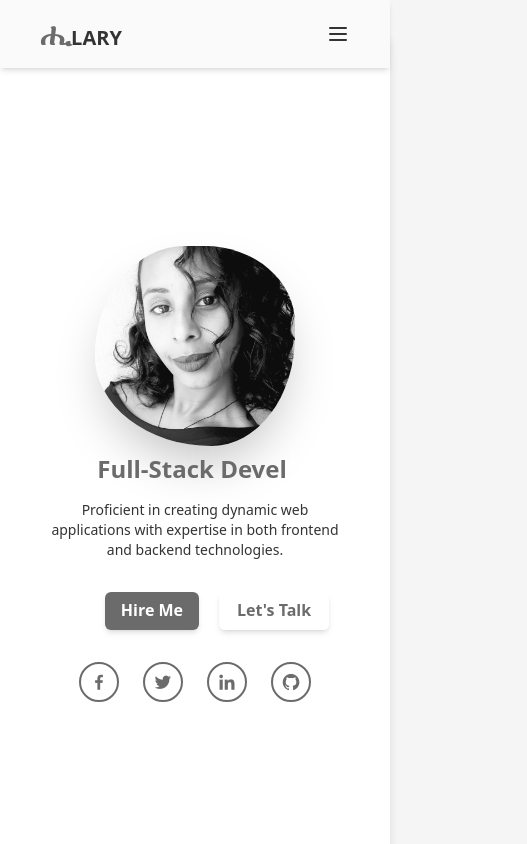
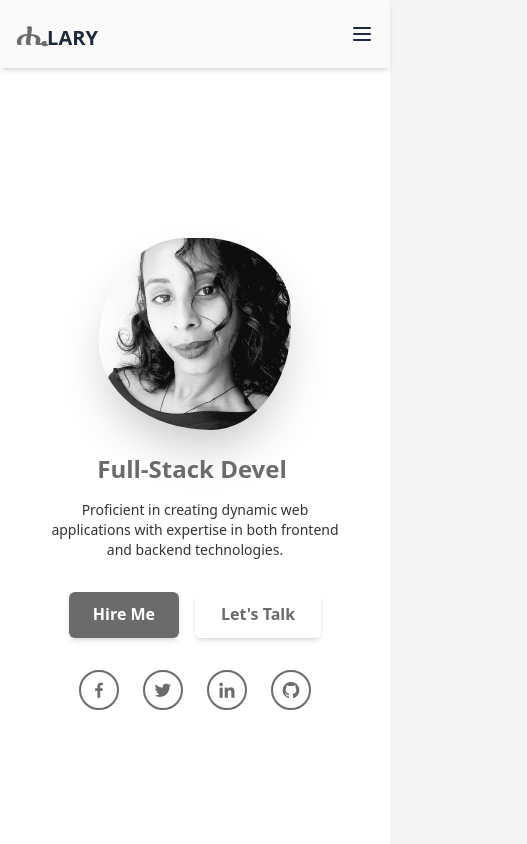
Before and after one commit to HilaryGH/Hillary-Portfolio, a React (Vite) app in the folder client/: page / in a window 390 px wide. Shown: the top 844 px of the page, 527 px wide, since content can reach past the window. Built offline with nearby package versions, Linux system fonts and the light colour scheme.

Commit message:
Update email API URL and fix responsiveness issues

```diff
--- a/client/index.html
+++ b/client/index.html
@@ -3,6 +3,8 @@
   <head>
     <meta charset="UTF-8" />
     <meta name="viewport" content="width=device-width, initial-scale=1.0" />
+    <link href='https://unpkg.com/boxicons@2.1.4/css/boxicons.min.css' rel='stylesheet'>
+
     <title>ሂላሪ Portfolio</title>
   </head>
   <body>
--- a/client/src/components/About/About.tsx
+++ b/client/src/components/About/About.tsx
@@ -2,7 +2,7 @@ const About = () => {
   return (
     <section
       id="about"
-      className="flex flex-col md:flex-row justify-between items-center shadow-md px-4 md:px-16 py-12 text-off-white gap-6 md:gap-20"
+      className="flex flex-col md:flex-row justify-center md:justify-between items-center text-center md:text-left shadow-md px-4 md:px-16 py-12 text-off-white gap-6 md:gap-20"
     >
       <div className="Avatar hidden md:block">
         <figure className="w-40 md:w-[400px] h-40 md:h-[400px]">
@@ -18,10 +18,10 @@ const About = () => {
       </div>
 
       <div className="content max-w-2xl">
-        <h2 className="text-left text-3xl md:text-5xl font-bold">
+        <h2 className="text-3xl md:text-5xl font-bold text-center md:text-left">
           About <span className="text-[#6B6B6B] text-xl md:text-3xl">me</span>
         </h2>
-        <h3 className="text-2xl md:text-3xl font-semibold mt-2">
+        <h3 className="text-2xl md:text-3xl font-semibold mt-2 text-center md:text-left">
           Full Stack <span className="text-warm-yellow">Developer</span>
         </h3>
         <p className="text-sm sm:text-base md:text-lg lg:text-xl mt-6 mb-8 leading-relaxed text-justify max-w-full md:max-w-xl px-4 sm:px-6 md:px-0">
--- a/client/src/components/Contact/Contact.tsx
+++ b/client/src/components/Contact/Contact.tsx
@@ -17,7 +17,7 @@ const Contact = () => {
   const handleSubmit = async (e: React.FormEvent<HTMLFormElement>) => {
     e.preventDefault();
     try {
-      await axios.post("http://localhost:5000/send-email", formData);
+      await axios.post("https://hillary-portfolio.onrender.com", formData);
       alert("Message sent successfully!");
     } catch (error) {
       alert("Failed to send message.");
--- a/client/src/components/Home/Home.tsx
+++ b/client/src/components/Home/Home.tsx
@@ -5,7 +5,7 @@ const Home = () => {
   const [text, setText] = useState("");
   const [phraseIndex, setPhraseIndex] = useState(0);
   const [isDeleting, setIsDeleting] = useState(false);
-  const [speed, setSpeed] = useState(150); // typing speed
+  const [speed, setSpeed] = useState(150);
 
   useEffect(() => {
     const currentPhrase = phrases[phraseIndex];
@@ -49,7 +49,7 @@ const Home = () => {
   return (
     <section
       id="home"
-      className="flex flex-col-reverse md:flex-row justify-center items-center min-h-screen px-5 md:px-20 pt-20 text-white gap-2 shadow-md"
+      className="flex flex-col-reverse md:flex-row justify-center items-center min-h-screen px-5 md:px-20 pt-20 text-white gap-6 shadow-md"
     >
       {/* Left Content */}
       <div className="max-w-xl text-center md:text-left">
@@ -63,53 +63,66 @@ const Home = () => {
         </p>
 
         {/* Buttons */}
-        <div className="flex w-[620px] gap-[20px] justify-center md:justify-start mb-8">
+        <div className="flex flex-wrap gap-4 justify-center md:justify-start mb-8">
           <a
             href="#hire"
-            className="relative inline-flex items-center justify-center px-4 py-1 overflow-hidden font-semibold text-[#ffffff] transition duration-500 bg-[#6B6B6B] shadow-md rounded-md group hover:text-[#6B6B6B]"
+            className="relative inline-flex items-center shadow-md justify-center px-6 py-2 overflow-hidden font-semibold text-white transition duration-500 bg-[#6B6B6B] rounded-md group"
           >
-            <span className="absolute inset-0 w-0 h-full transition-all bg-[#ffffff] group-hover:w-full duration-500 ease-in-out"></span>
-            <span className="relative">Hire Me</span>
+            <span className="absolute inset-0 w-0 bg-white transition-all duration-500 ease-in-out group-hover:w-full z-0"></span>
+            <span className="relative z-10 group-hover:text-[#6B6B6B]">
+              Hire Me
+            </span>
           </a>
           <a
             href="#contact"
-            className="relative inline-flex items-center justify-center px-4 py-1 overflow-hidden font-semibold text-[#6B6B6B] transition duration-500  shadow-md border-2 border-white rounded-md group hover:text-[#ffffff]"
+            className="relative inline-flex shadow-md items-center justify-center px-6 py-2 overflow-hidden font-semibold text-[#6B6B6B] border-2 border-white rounded-md group"
           >
-            <span className="absolute inset-0 w-0 h-full transition-all bg-[#6B6B6B] group-hover:w-full duration-500 ease-in-out"></span>
-            <span className="relative">Let's Talk</span>
+            <span className="absolute inset-0 w-0 bg-[#6B6B6B] transition-all duration-500 ease-in-out group-hover:w-full z-0"></span>
+            <span className="relative z-10 group-hover:text-white">
+              Let's Talk
+            </span>
           </a>
         </div>
 
         {/* Social Icons */}
         <div className="flex justify-center md:justify-start gap-6">
-          <a
-            href="https://www.facebook.com/yourprofile"
-            className="relative w-10 h-10 flex items-center justify-center border-2 border-[#6B6B6B] rounded-full text-[#6B6B6B] group hover:text-white overflow-hidden focus:outline-none focus:ring-0"
-          >
-            <i className="bx bxl-facebook text-xl z-10 transition-colors duration-500 group-hover:text-white"></i>
-            <span className="absolute inset-[-2px] w-0 h-[calc(100%+4px)] bg-[#1877F2] group-hover:w-[calc(100%+4px)] transition-all duration-500 ease-in-out z-0 rounded-full"></span>
-          </a>
-          <a
-            href="https://twitter.com/yourhandle"
-            className="relative w-10 h-10 flex items-center justify-center border-2 border-[#6B6B6B] rounded-full text-[#6B6B6B] group hover:text-white overflow-hidden focus:outline-none focus:ring-0"
-          >
-            <i className="bx bxl-twitter text-xl z-10 transition-colors duration-500 group-hover:text-white"></i>
-            <span className="absolute inset-[-2px] w-0 h-[calc(100%+4px)] bg-[#1DA1F2] group-hover:w-[calc(100%+4px)] transition-all duration-500 ease-in-out z-0 rounded-full"></span>
-          </a>
-          <a
-            href="https://www.linkedin.com/in/hilary-gebremedhn-97528b20b"
-            className="relative w-10 h-10 flex items-center justify-center border-2 border-[#6B6B6B] rounded-full text-[#6B6B6B] group hover:text-white overflow-hidden focus:outline-none focus:ring-0"
-          >
-            <i className="bx bxl-linkedin text-xl z-10 transition-colors duration-500 group-hover:text-white"></i>
-            <span className="absolute inset-[-2px] w-0 h-[calc(100%+4px)] bg-[#0A66C2] group-hover:w-[calc(100%+4px)] transition-all duration-500 ease-in-out z-0 rounded-full"></span>
-          </a>
-          <a
-            href="https://github.com/yourusername"
-            className="relative w-10 h-10 flex items-center justify-center border-2 border-[#6B6B6B] rounded-full text-[#6B6B6B] group hover:text-white overflow-hidden focus:outline-none focus:ring-0"
-          >
-            <i className="bx bxl-github text-xl z-10 transition-colors duration-500 group-hover:text-white"></i>
-            <span className="absolute inset-[-2px] w-0 h-[calc(100%+4px)] bg-[#181717] group-hover:w-[calc(100%+4px)] transition-all duration-500 ease-in-out z-0 rounded-full"></span>
-          </a>
+          {[
+            {
+              href: "https://web.facebook.com/hilary.gebremedhn/",
+              icon: "bxl-facebook",
+              bg: "bg-[#1877F2]",
+            },
+            {
+              href: "https://x.com/hilarygebr71591",
+              icon: "bxl-twitter",
+              bg: "bg-[#1DA1F2]",
+            },
+            {
+              href: "https://www.linkedin.com/in/hilary-gebremedhn-97528b20b",
+              icon: "bxl-linkedin",
+              bg: "bg-[#0A66C2]",
+            },
+            {
+              href: "https://github.com/HilaryGH",
+              icon: "bxl-github",
+              bg: "bg-[#181717]",
+            },
+          ].map((social, index) => (
+            <a
+              key={index}
+              href={social.href}
+              target="_blank"
+              rel="noopener noreferrer"
+              className={`relative w-10 h-10 flex items-center justify-center border-2 border-[#6B6B6B] rounded-full text-[#6B6B6B] group overflow-hidden`}
+            >
+              <i
+                className={`bx ${social.icon} text-xl z-10 transition-colors duration-500 group-hover:text-white`}
+              ></i>
+              <span
+                className={`absolute inset-[-2px] w-0 h-[calc(100%+4px)] ${social.bg} group-hover:w-[calc(100%+4px)] transition-all duration-500 ease-in-out z-0 rounded-full`}
+              ></span>
+            </a>
+          ))}
         </div>
       </div>
 
@@ -118,10 +131,7 @@ const Home = () => {
         <img
           src="20200511_110505.jpg"
           alt="Profile"
-          className="w-50 h-50      /* Mobile size */
-      md:w-70 md:h-70
-      lg:w-90 lg:h-90
-     object-cover shadow-2xl profile-img"
+          className="w-48 h-48 md:w-60 md:h-60 lg:w-72 lg:h-72 object-cover shadow-2xl profile-img"
         />
       </div>
     </section>
--- a/client/src/components/Navbar/Navbar.tsx
+++ b/client/src/components/Navbar/Navbar.tsx
@@ -5,10 +5,10 @@ const Navbar = () => {
   const [menuOpen, setMenuOpen] = useState(false);
 
   return (
-    <div className="w-full px-10 py-4 shadow-md fixed bg-[#FAFAFA] top-0 left-0 z-50">
-      <div className="flex flex-wrap justify-between items-center">
+    <div className="w-full px-4 md:px-10 py-4 shadow-md fixed bg-[#FAFAFA] top-0 left-0 z-50 overflow-x-hidden">
+      <div className="flex flex-wrap justify-between items-center w-full">
         {/* Logo */}
-        <p className="text-xl font-bold text-off-white hover:text-[#6B6B6B] hover:scale-10 transition duration-300 ease-in-out cursor-pointer hover:filter hover:blur-sm">
+        <p className="text-xl font-bold text-gray-800 hover:text-[#6B6B6B] transition-transform duration-300 ease-in-out cursor-pointer">
           <span className="text-[#6B6B6B] text-3xl">ሒ</span>LARY
         </p>
 
@@ -16,12 +16,12 @@ const Navbar = () => {
         <div className="md:hidden">
           {menuOpen ? (
             <X
-              className="w-6 h-6 text-off-white cursor-pointer"
+              className="w-6 h-6 text-gray-800 cursor-pointer"
               onClick={() => setMenuOpen(false)}
             />
           ) : (
             <Menu
-              className="w-6 h-6 text-off-white cursor-pointer"
+              className="w-6 h-6 text-gray-800 cursor-pointer"
               onClick={() => setMenuOpen(true)}
             />
           )}
@@ -29,7 +29,7 @@ const Navbar = () => {
 
         {/* Desktop Menu */}
         <nav className="hidden md:block">
-          <ul className="flex gap-8 text-off-white font-medium">
+          <ul className="flex gap-8 text-gray-800 font-medium">
             {["Home", "About", "Portfolio", "Skills", "Contact"].map((item) => (
               <li key={item}>
                 <a
@@ -47,13 +47,13 @@ const Navbar = () => {
       {/* Mobile Menu */}
       {menuOpen && (
         <nav className="md:hidden mt-4">
-          <ul className="flex flex-col space-y-4 text-off-white  align-center font-medium">
+          <ul className="flex flex-col space-y-4 text-gray-800 font-medium">
             {["Home", "About", "Portfolio", "Skills", "Contact"].map((item) => (
               <li key={item}>
                 <a
                   href={`#${item.toLowerCase()}`}
                   className="hover:text-[#6B6B6B] cursor-pointer transition duration-300"
-                  onClick={() => setMenuOpen(false)} // Close menu on click
+                  onClick={() => setMenuOpen(false)}
                 >
                   {item}
                 </a>
```
Also changed, not shown: client/src/components/Portfolio/Portfolio.tsx (+30 -29 lines).
